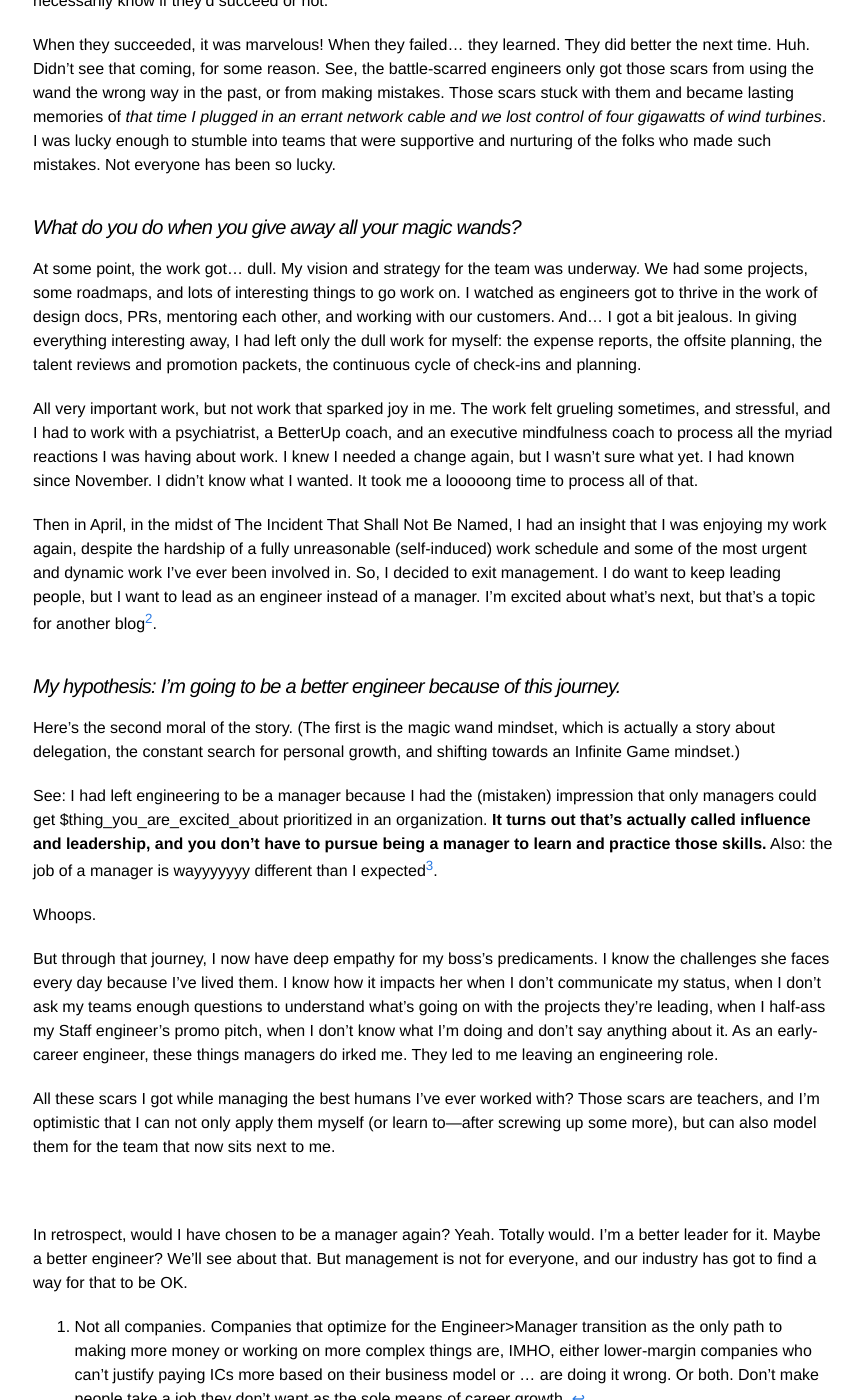
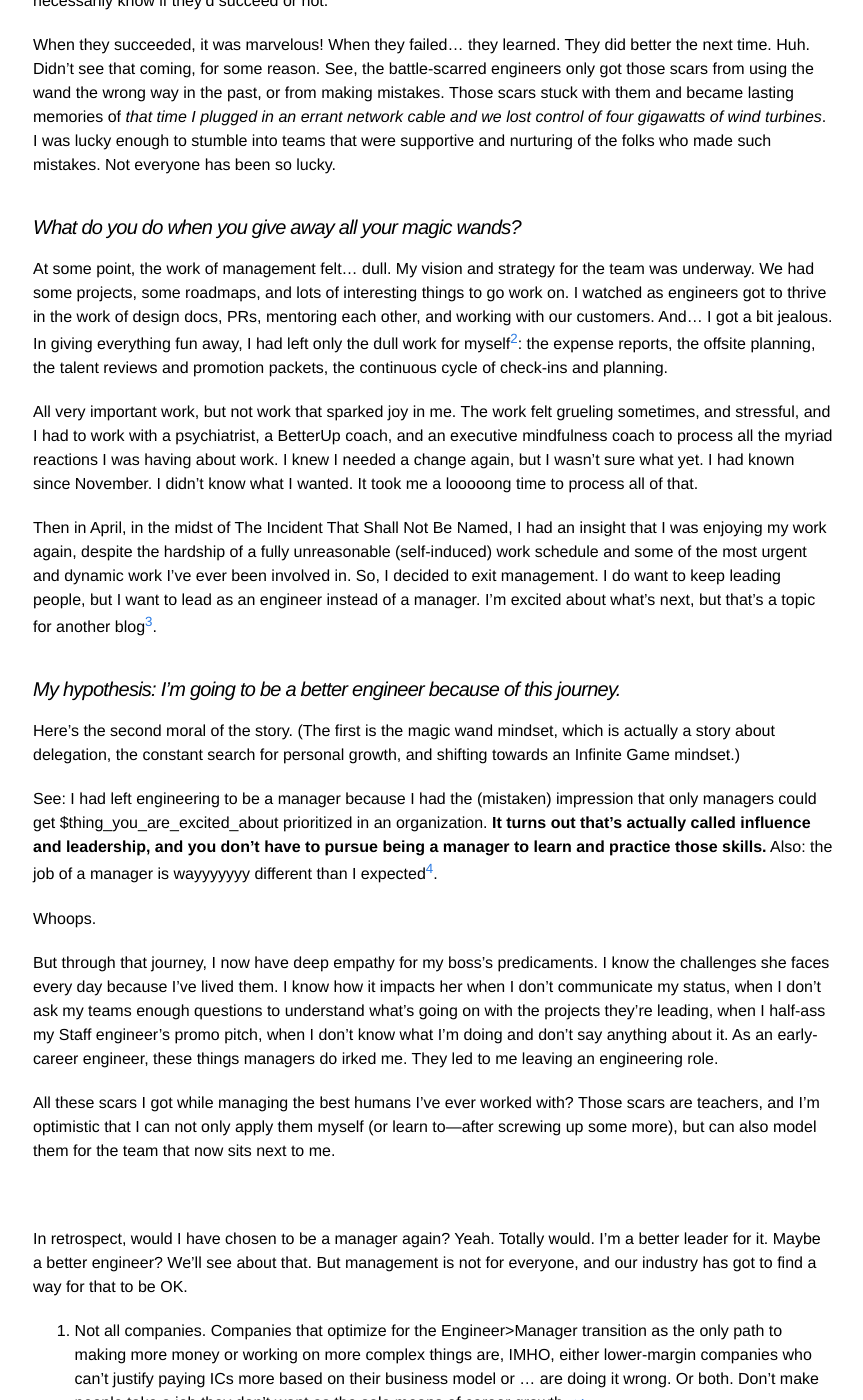
Before and after one commit to Lingnik/lingnik.github.io, a Jekyll site: the page built from _posts/2022-06-07-i-am-an-engineer-again-or-there-and-back-again.markdown, in a window 1280 px wide and 1400 px high, scrolled down 2140 px. Shown: the whole window, without its empty margins (207-1070 px from the left). Built offline with Jekyll 4.4.1, drawn with Linux system fonts in a browser that asks for light colours; comment, search, counter and statistics services are not loaded; some of the changed text lies outside the part shown.

Commit message:
blunt the impact of the word "dull"
thank you, tom and tony!

```diff
--- a/_posts/2022-06-07-i-am-an-engineer-again-or-there-and-back-again.markdown
+++ b/_posts/2022-06-07-i-am-an-engineer-again-or-there-and-back-again.markdown
@@ -50,7 +50,7 @@ When they succeeded, it was marvelous! When they failed… they learned. They di
 
 #### What do you do when you give away all your magic wands?
 
-At some point, the work got… dull. My vision and strategy for the team was underway. We had some projects, some roadmaps, and lots of interesting things to go work on. I watched as engineers got to thrive in the work of design docs, PRs, mentoring each other, and working with our customers. And… I got a bit jealous. In giving everything interesting away, I had left only the dull work for myself: the expense reports, the offsite planning, the talent reviews and promotion packets, the continuous cycle of check-ins and planning.
+At some point, the work of management felt… dull. My vision and strategy for the team was underway. We had some projects, some roadmaps, and lots of interesting things to go work on. I watched as engineers got to thrive in the work of design docs, PRs, mentoring each other, and working with our customers. And… I got a bit jealous. In giving everything fun away, I had left only the dull work for myself[^4]: the expense reports, the offsite planning, the talent reviews and promotion packets, the continuous cycle of check-ins and planning.
 
 All very important work, but not work that sparked joy in me. The work felt grueling sometimes, and stressful, and I had to work with a psychiatrist, a BetterUp coach, and an executive mindfulness coach to process all the myriad reactions I was having about work. I knew I needed a change again, but I wasn’t sure what yet. I had known since November. I didn’t know what I wanted. It took me a looooong time to process all of that.
 
@@ -76,3 +76,4 @@ In retrospect, would I have chosen to be a manager again? Yeah. Totally would. I
 [^1]: Not all companies. Companies that optimize for the Engineer>Manager transition as the only path to making more money or working on more complex things are, IMHO, either lower-margin companies who can't justify paying ICs more based on their business model or … are doing it wrong. Or both. Don't make people take a job they don't want as the sole means of career growth.
 [^2]: I'm writing some internal Heroku Fanfic where an assortment of other Herokai and I are drafting one possible future. Keep your eyes peeled here for job openings and join us if you want to help pave this future: <https://heroku.com/careers>
 [^3]: Not all in a bad way! There were some genuinely beautiful moments of the gig, and a lot of good things happened for our team and for our customers as a result of the work I got to lead.
+[^4]: This is not to say the work was not rewarding. I thoroughly enjoyed seeing the outcomes of the work, I just didn't like the process of getting there. Compare: I love seeing the outcome of a hard technical problem, but I also love the process of building it along the way.
```
